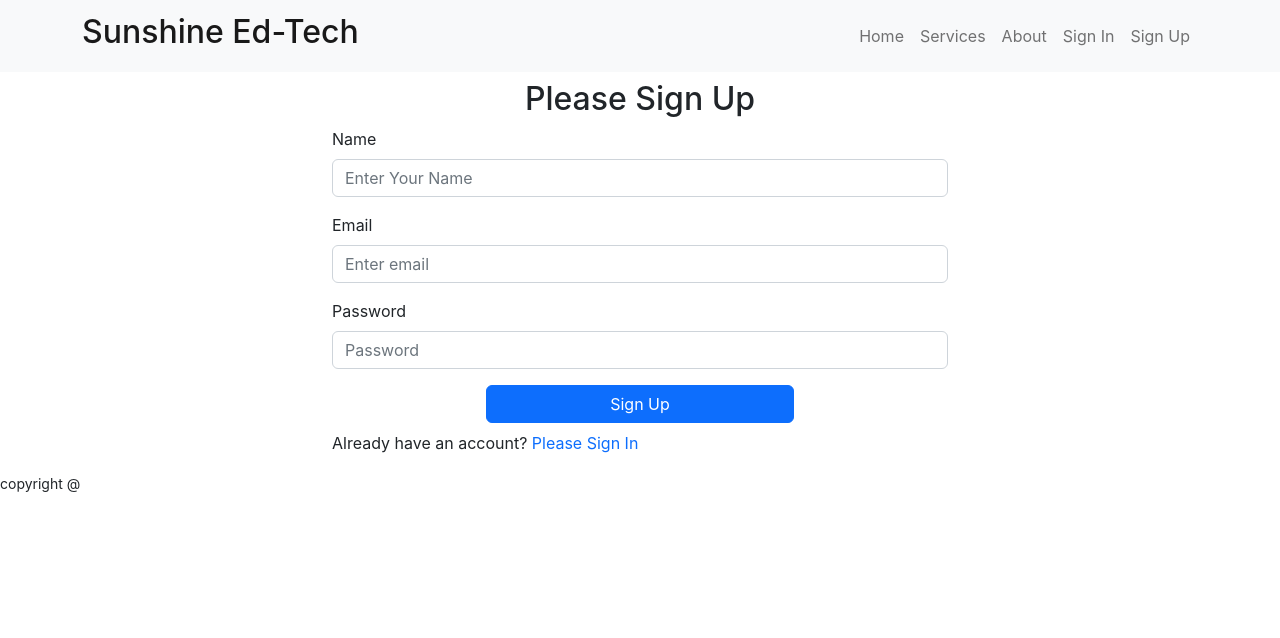
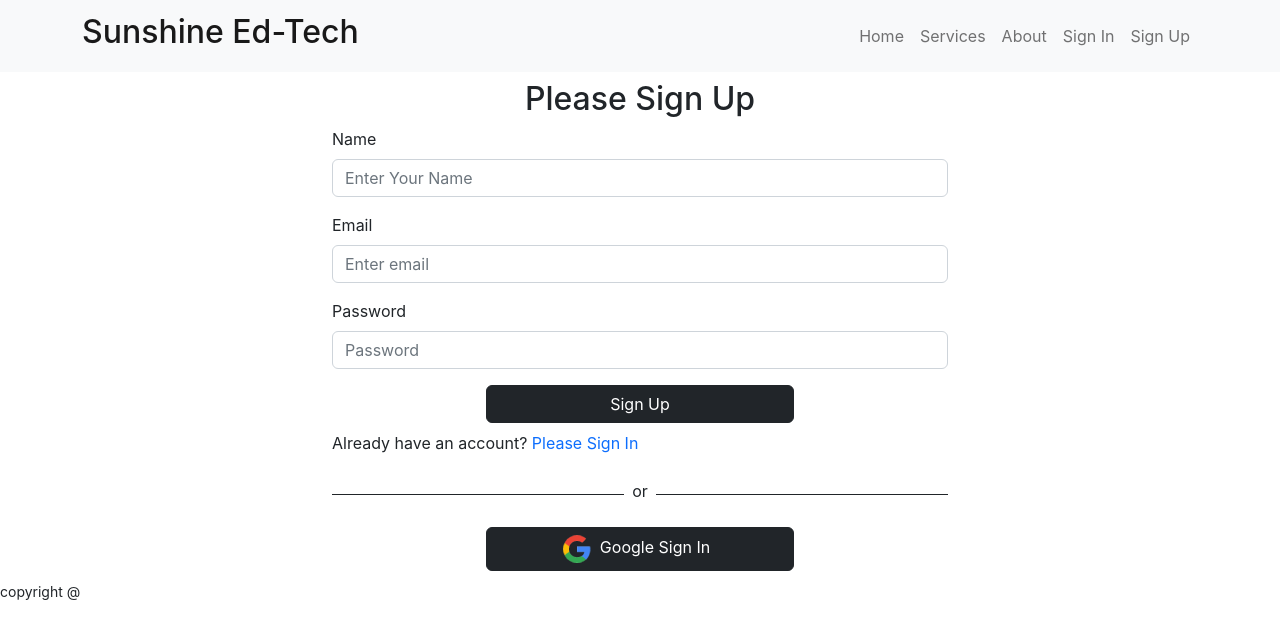
Before and after one commit to sohananazneen/project-sunshine, a React (Create React App) app: page /signup in a window 1280 px wide. Shown: the top 638 px of the page. Built offline with nearby package versions, Linux system fonts and the light colour scheme; no server answers.

Commit message:
google login

```diff
--- a/src/Pages/Login/RequireAuth.js
+++ b/src/Pages/Login/RequireAuth.js
@@ -8,7 +8,7 @@
     const location = useLocation();
 
     if (!user) {
-        return <Navigate to="/login" state={{ from: location }} replace />;
+        return <Navigate to="/signin" state={{ from: location }} replace />;
     }
     return children;
 };
--- a/src/Pages/Login/Signin.js
+++ b/src/Pages/Login/Signin.js
@@ -1,12 +1,16 @@
 import React, { useRef } from 'react';
 import { Button, Form } from 'react-bootstrap';
 import { useSignInWithEmailAndPassword } from 'react-firebase-hooks/auth';
-import { Link, useNavigate } from 'react-router-dom';
+import { Link, useLocation, useNavigate } from 'react-router-dom';
 import auth from '../../firebase.init';
+import SocialLogin from './SocialLogin';
 const Signin = () => {
     const emailRef = useRef('');
     const passwordRef = useRef('');
     const navigate = useNavigate();
+    const location = useLocation();
+
+    let from = location.state?.from?.pathname || "/";
 
     const [
         signInWithEmailAndPassword,
@@ -16,7 +20,7 @@
     ] = useSignInWithEmailAndPassword(auth);
 
     if (user) {
-        navigate('/home');
+        navigate(from, { replace: true });
     }
 
     const handleSubmit = event => {
@@ -47,8 +51,7 @@
             <p><Link to="/signup" className='text-primary pe-auto text-decoration-none' onClick={navigateRegister}> Creat an account</Link> </p>
 
             {/* <p>Forget Password? <button className='btn btn-link text-primary pe-auto text-decoration-none' onClick={resetPassword}>Reset Password</button> </p> */}
-            {/* <SocialLogin></SocialLogin>
-            <ToastContainer /> */}
+            <SocialLogin></SocialLogin>
         </div>
     );
 };
--- a/src/Pages/Login/Signup.js
+++ b/src/Pages/Login/Signup.js
@@ -3,6 +3,7 @@
 import { Button, Form } from 'react-bootstrap';
 import { useCreateUserWithEmailAndPassword, useUpdateProfile } from 'react-firebase-hooks/auth';
 import auth from '../../firebase.init';
+import SocialLogin from './SocialLogin';
 
 const Signup = () => {
     const [
@@ -45,14 +46,14 @@
                     <Form.Label>Password</Form.Label>
                     <Form.Control type="password" name="password" placeholder="Password" required />
                 </Form.Group>
-                <Button variant="primary w-50 mx-auto d-block mb-2" type="submit"
+                <Button variant="dark w-50 mx-auto d-block mb-2" type="submit"
                     value="Register">
                     Sign Up
                 </Button>
             </Form>
+            <p>Already have an account? <Link to="/signin" className='text-primary pe-auto text-decoration-none' onClick={navigateSignin}>Please Sign In</Link> </p>
 
-
-            <p>Already have an account? <Link to="/signin" className='text-primary pe-auto text-decoration-none' onClick={navigateSignin}>Please Sign In</Link> </p>
+            <SocialLogin></SocialLogin>
 
         </div>
     );
--- /dev/null
+++ b/src/Pages/Login/SocialLogin.js
@@ -0,0 +1,42 @@
+import React from 'react';
+import google from '../../Images/google.png';
+import { useSignInWithGoogle } from 'react-firebase-hooks/auth';
+import auth from '../../firebase.init';
+import { useNavigate } from 'react-router-dom';
+const SocialLogin = () => {
+    const [signInWithGoogle, user, loading, error] = useSignInWithGoogle(auth);
+
+    const navigate = useNavigate();
+
+    let errorElement;
+
+
+    if (error) {
+        errorElement = <p className='text-danger'>Error: {error?.message} </p>
+    }
+
+    if (user) {
+        navigate('/home');
+    }
+
+    return (
+        <div>
+            <div className='d-flex align-items-center'>
+                <div style={{ height: '1px' }} className='bg-dark w-50'></div>
+                <p className='mt-2 px-2'>or</p>
+                <div style={{ height: '1px' }} className='bg-dark w-50'></div>
+            </div>
+            {errorElement}
+            <div className=''>
+                <button
+                    onClick={() => signInWithGoogle()}
+                    className='btn btn-dark w-50 d-block mx-auto my-2'>
+                    <img style={{ width: '30px' }} src={google} alt="" />
+                    <span className='px-2'>Google Sign In</span>
+                </button>
+            </div>
+        </div>
+    );
+};
+
+export default SocialLogin;
--- a/src/Pages/Shared/Header.js
+++ b/src/Pages/Shared/Header.js
@@ -26,7 +26,9 @@
                         <Nav.Link as={Link} to="about">About</Nav.Link>
                         {
                             user ?
-                                <Nav.Link onClick={handleSignOut}>Sign out</Nav.Link>
+                                <>
+                                    <Nav.Link onClick={handleSignOut}>Sign out</Nav.Link>
+                                </>
                                 :
                                 <><Nav.Link as={Link} to="signin">
                                     Sign In
```
Also changed, not shown: src/Images/google.png (added).
